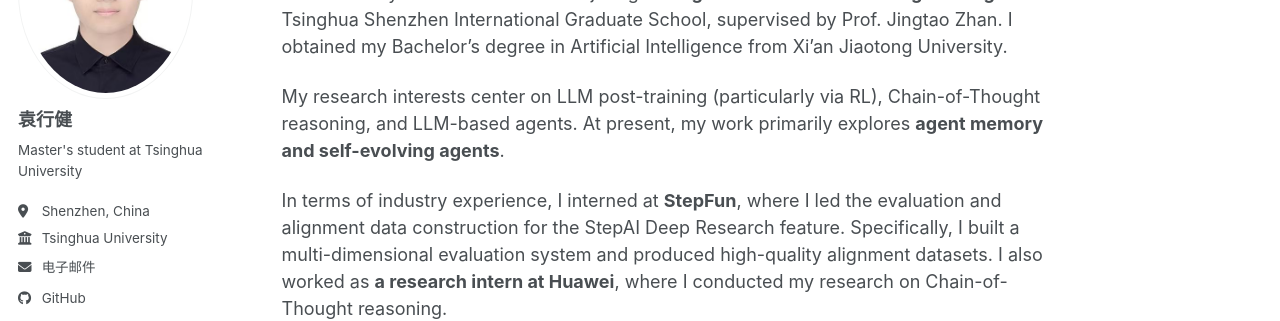
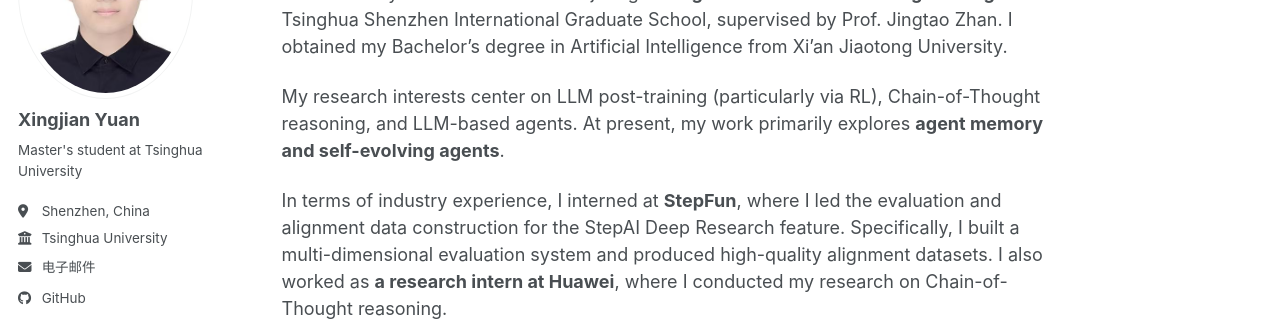
Before and after one commit to jyhty/jyhty.github.io, a Jekyll site: the page built from _pages/about.md, in a window 1280 px wide. Shown: the part 215-536 px from the top of the page. Built offline with Jekyll 4.4.1, drawn with Linux system fonts in a browser that asks for light colours; a script bundle is joined from its source files by our own code; library files that are not in the unit come from our copies.

Commit message:
Update config

```diff
--- a/_config.yml
+++ b/_config.yml
@@ -24,7 +24,7 @@ repository               : "jyhty/jyhty.github.io"
 author:
   # Biographic information
   avatar           : "avatar.jpg" # filename of avatar image placed in /images/ for the left-hand sidebar
-  name             : "袁行健"
+  name             : "Xingjian Yuan"
   pronouns         : # example: "she/her"
   bio              : "Master's student at Tsinghua University" # A short biographical statement that appears in the sidebar
   location         : "Shenzhen, China"
```
